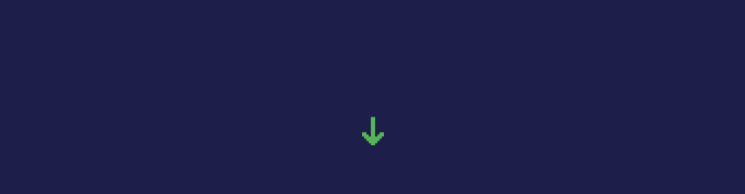
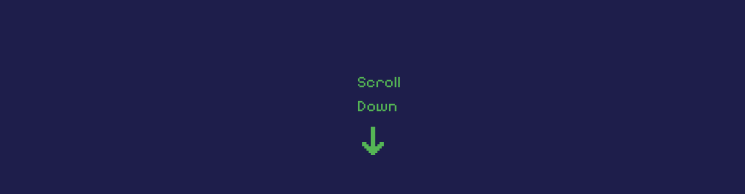
Before and after one commit to dhiren-rajesh/portfolio-app, a Next.js app: page / in a window 1280 px wide. Shown: the part 588-782 px from the top of the page, without its empty margins (267-1012 px from the left). Built offline with nearby package versions, Linux system fonts and the light colour scheme.

Commit message:
Added banner scroll text

```diff
--- a/src/components/Banner.tsx
+++ b/src/components/Banner.tsx
@@ -35,17 +35,22 @@ export default function Banner() {
         {displayedText}
         {isTextLoaded && (
           <div
-            className="banner-scroll
+            className="
+            banner-scroll
             flex
+            flex-col
+            justify-center
             items-center
             absolute
             left-1/2
             -translate-x-1/2
             cursor-pointer
             opacity-0
-            animate-delay-1000ms"
+            animate-delay-1000ms
+            "
             onClick={scrollToNextSection}
           >
+            <div className="banner-scroll-text">Scroll Down</div>
             <DownwardArrow fill="#55b555" />
           </div>
         )}
--- a/src/components/styles.scss
+++ b/src/components/styles.scss
@@ -13,6 +13,12 @@
     bottom: 5%;
     animation: fadeInUp 1s forwards, bounce 1.5s infinite ease-in-out;
     animation-delay: 1s;
+
+    &-text {
+      font-size: 1rem;
+      width: 2rem;
+      text-wrap: wrap;
+    }
 
     svg {
       width: 3rem;
```
